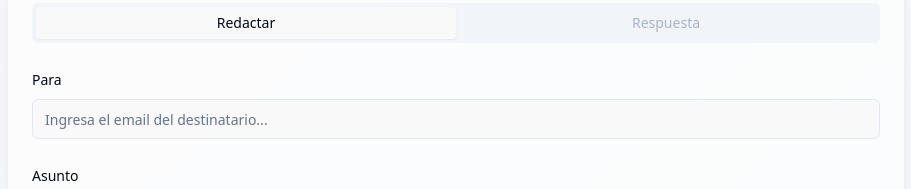
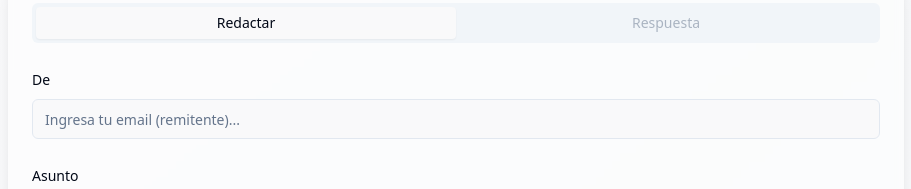
Before and after one commit to jefe-spain/dash-mail-craft, a React (Vite) app: page / in a window 1280 px wide. Shown: the part 169-358 px from the top of the page, without its empty margins (184-1095 px from the left). Built offline with nearby package versions, Linux system fonts and the light colour scheme.

Commit message:
Fix recipient field label
Change the label for the recipient field from "Para" to "De" (From) to correctly indicate the sender of the email.

```diff
--- a/src/components/EmailDashboard.tsx
+++ b/src/components/EmailDashboard.tsx
@@ -31,7 +31,7 @@ export const EmailDashboard = () => {
     setIsLoading(false);
     setResponse(`¡Email enviado exitosamente!
 
-Para: ${recipient || 'Sin destinatario'}
+De: ${recipient || 'Sin remitente'}
 Asunto: ${subject || 'Sin asunto'}
 Contenido: ${emailContent.length} caracteres
 Adjuntos: ${attachments.length} archivos
@@ -80,11 +80,11 @@ Tu email ha sido procesado y entregado a los destinatarios.`);
                 {/* Recipient */}
                 <div className="space-y-2">
                   <Label htmlFor="recipient" className="text-sm font-medium">
-                    Para
+                    De
                   </Label>
                   <Input
                     id="recipient"
-                    placeholder="Ingresa el email del destinatario..."
+                    placeholder="Ingresa tu email (remitente)..."
                     value={recipient}
                     onChange={(e) => setRecipient(e.target.value)}
                     className="transition-all duration-300 focus:shadow-md"
```
